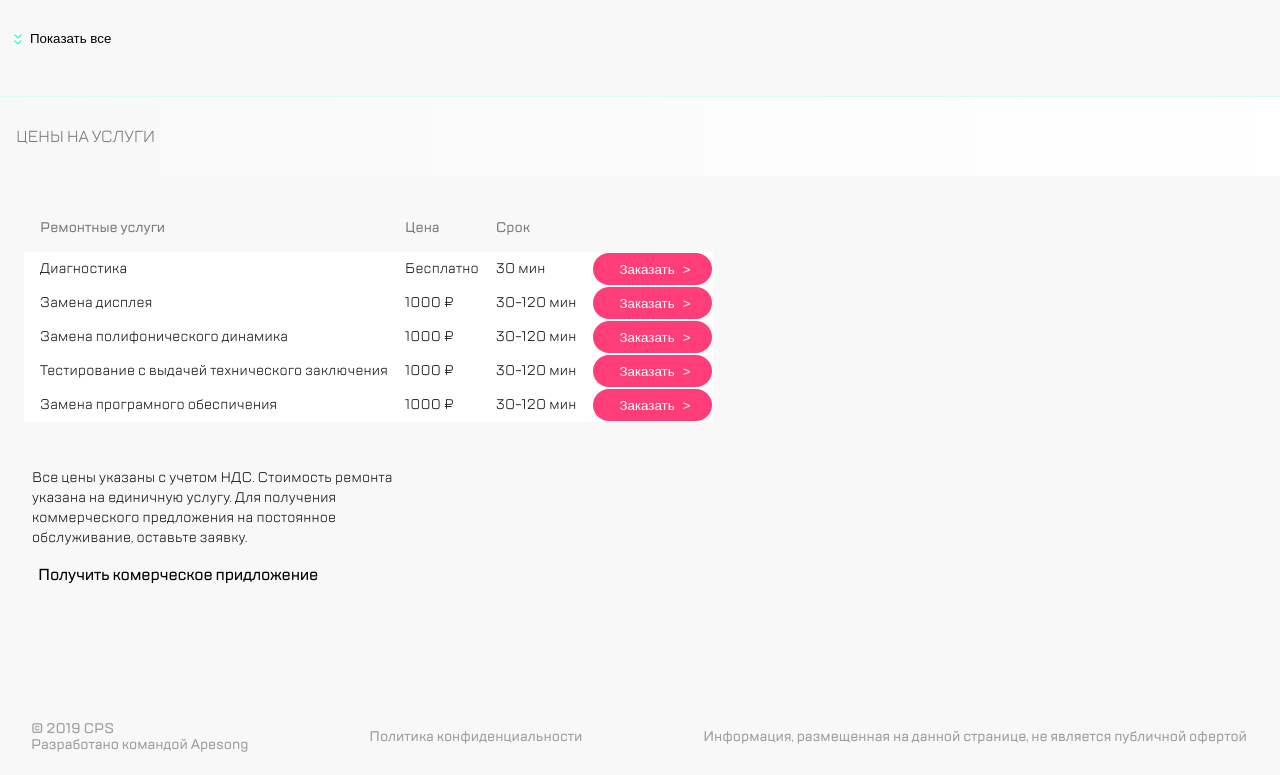
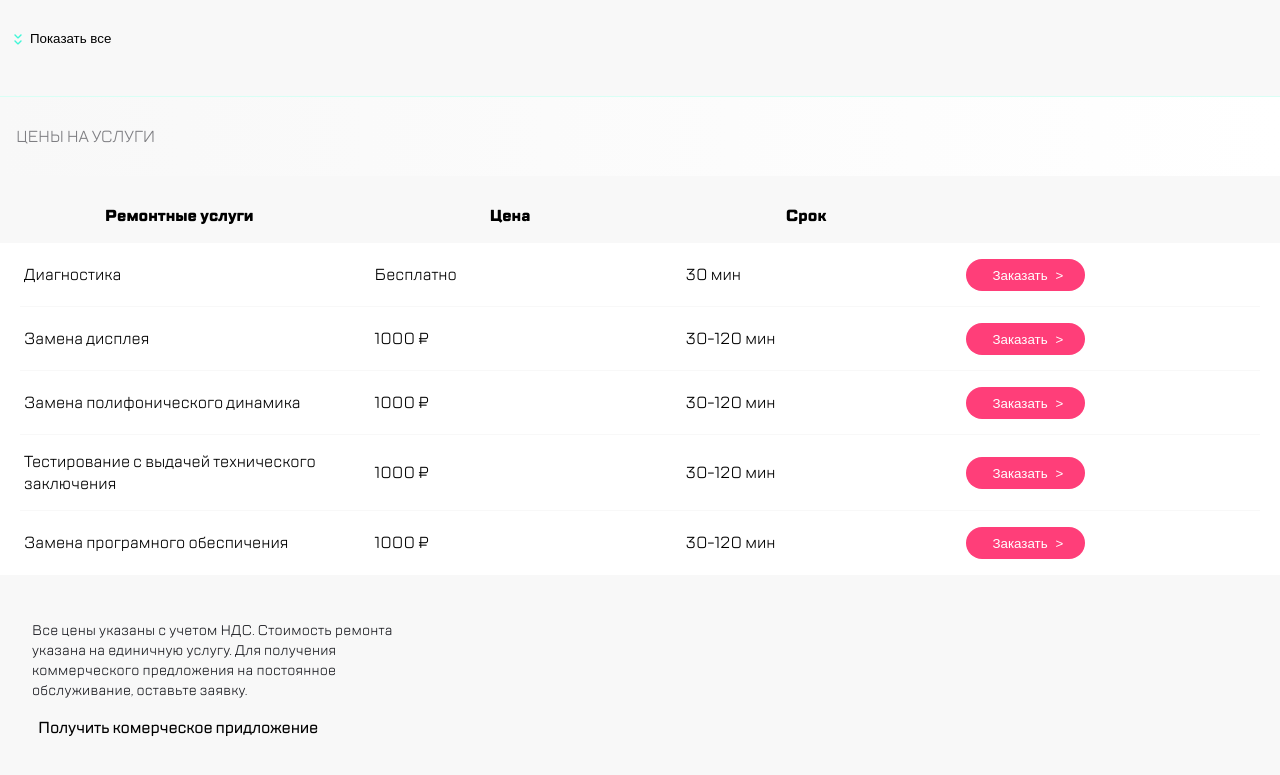
Before and after one commit to MrCat98/Final-project, a website built with webpack: page src/index.html in a window 1280 px wide. Shown: the part 1282-2057 px from the top of the page. Built offline with nearby package versions, Linux system fonts and the light colour scheme; files whose address does not match are found by name.

Commit message:
fixed table and table line

```diff
--- a/src/index.html
+++ b/src/index.html
@@ -161,7 +161,7 @@
             >Мы успешно работаем с 1992 года и заслужили репутацию надежного
             партнера</span
           >
-          <span class="content__text--tridth"
+          <span class="contatent__text--tridth"
             >, что подтверждает большое количество постоянных клиентов. Мы
             гордимся тем, что к нам обращаются по рекомендациям и, в свою
             очередь, советуют нас родным и близким.</span
@@ -767,6 +767,7 @@
             </button>
           </td>
         </tr>
+
         <tr>
           <td>Замена дисплея</td>
           <td>1000 ₽</td>
--- a/src/scss/_grid.scss
+++ b/src/scss/_grid.scss
@@ -120,33 +120,40 @@ table{
 
   table {
     display: block;
-    height: auto;
-    margin-left: 24px;
-    border-collapse: collapse;
-  }
+  width: 100%;
+  border-collapse: collapse;
+}
 
-  th {
-    text-align: left;
-    padding: 31px 0 16px 16px;
-    font-weight: 500;
-    font-size: 14px;
-    line-height: 16px;
-    color: $button-color;
-  }
+td,th{
+  padding:16px;
+  width:100vh;
+  padding-left:24px;
+}
 
-  tbody {
-    background-color: #ffffff;
-    border-radius: 6px;
-  }
+td{
+  background-color: white;
+  margin-left:24px;
 
-  td {
-    padding-left: 16px;
-    font-weight: 400;
-    font-size: 14px;
-    line-height: 18px;
-    letter-spacing: 0.2px;
-    color: $text-color;
-  }
+}
+
+
+tbody tr {
+  position: relative;
+}
+
+tbody tr::after {
+  content: '';
+  position: absolute;
+  left: 20px;
+  right: 20px;
+  bottom: 0;
+  height: 1px;
+  background-color:$main-color;
+}
+
+tbody tr:last-child::after {
+  display: none;
+}
 
   .button--order {
     width: 119px;
--- a/src/scss/_media.scss
+++ b/src/scss/_media.scss
@@ -258,34 +258,6 @@
     }
   }
 
-  table {
-    display: block;
-    border-collapse: collapse;
-  }
-
-  th {
-    text-align: left;
-    padding: 31px 0 16px 16px;
-    font-weight: 500;
-    font-size: 14px;
-    line-height: 16px;
-    color: $button-color;
-  }
-
-  tbody {
-    background-color: #ffffff;
-    border-radius: 6px;
-  }
-
-  td {
-    padding-left: 16px;
-    font-weight: 400;
-    font-size: 14px;
-    line-height: 18px;
-    letter-spacing: 0.2px;
-    color: $text-color;
-  }
-
   .button--order {
     width: 119px;
     height: 32px;
--- a/src/scss/down-container.scss
+++ b/src/scss/down-container.scss
@@ -18,6 +18,9 @@
         justify-content: center;
         align-items: center;
     }
+
+
+
     &__button{
         font-family: "TT Lakes";
         display: flex;
```
